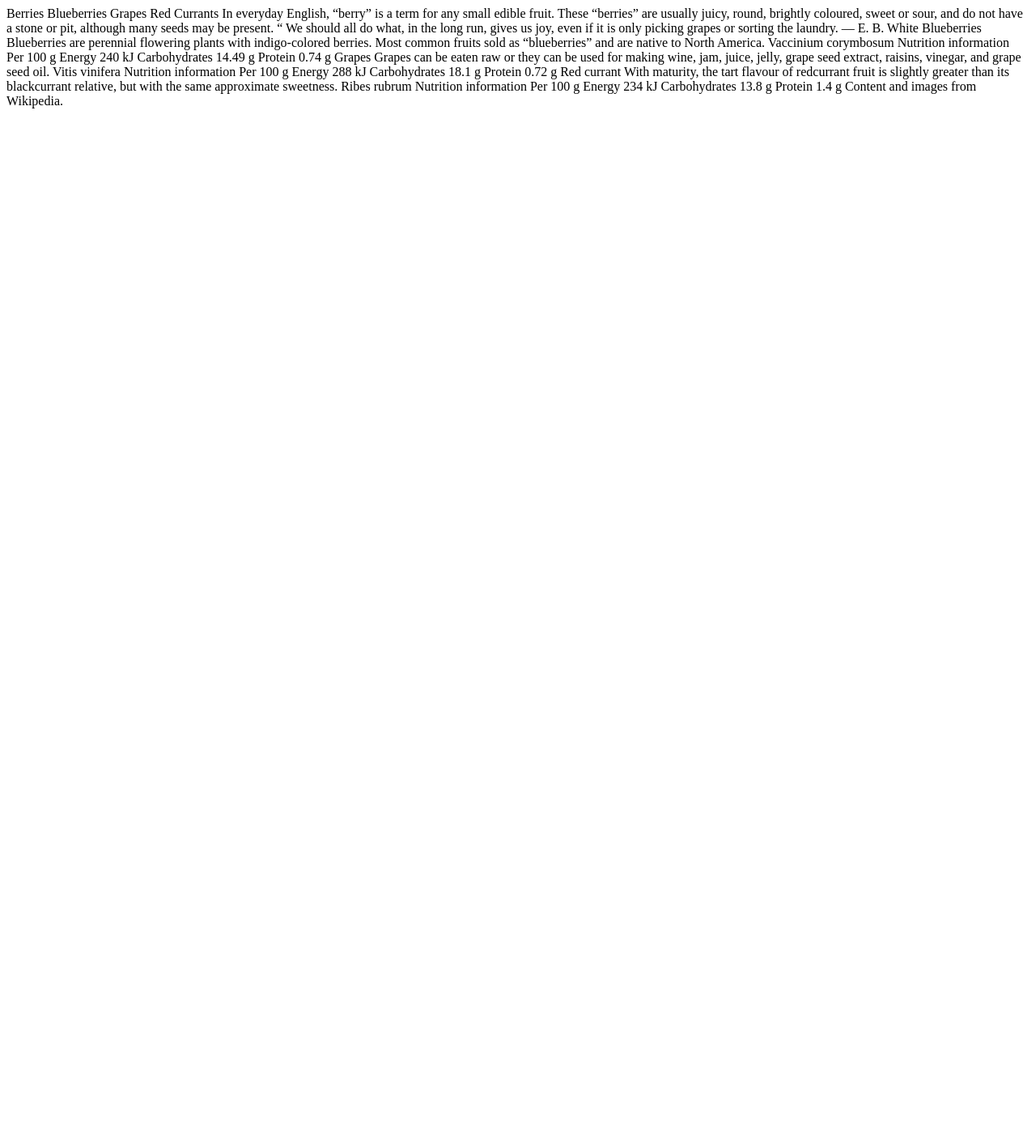
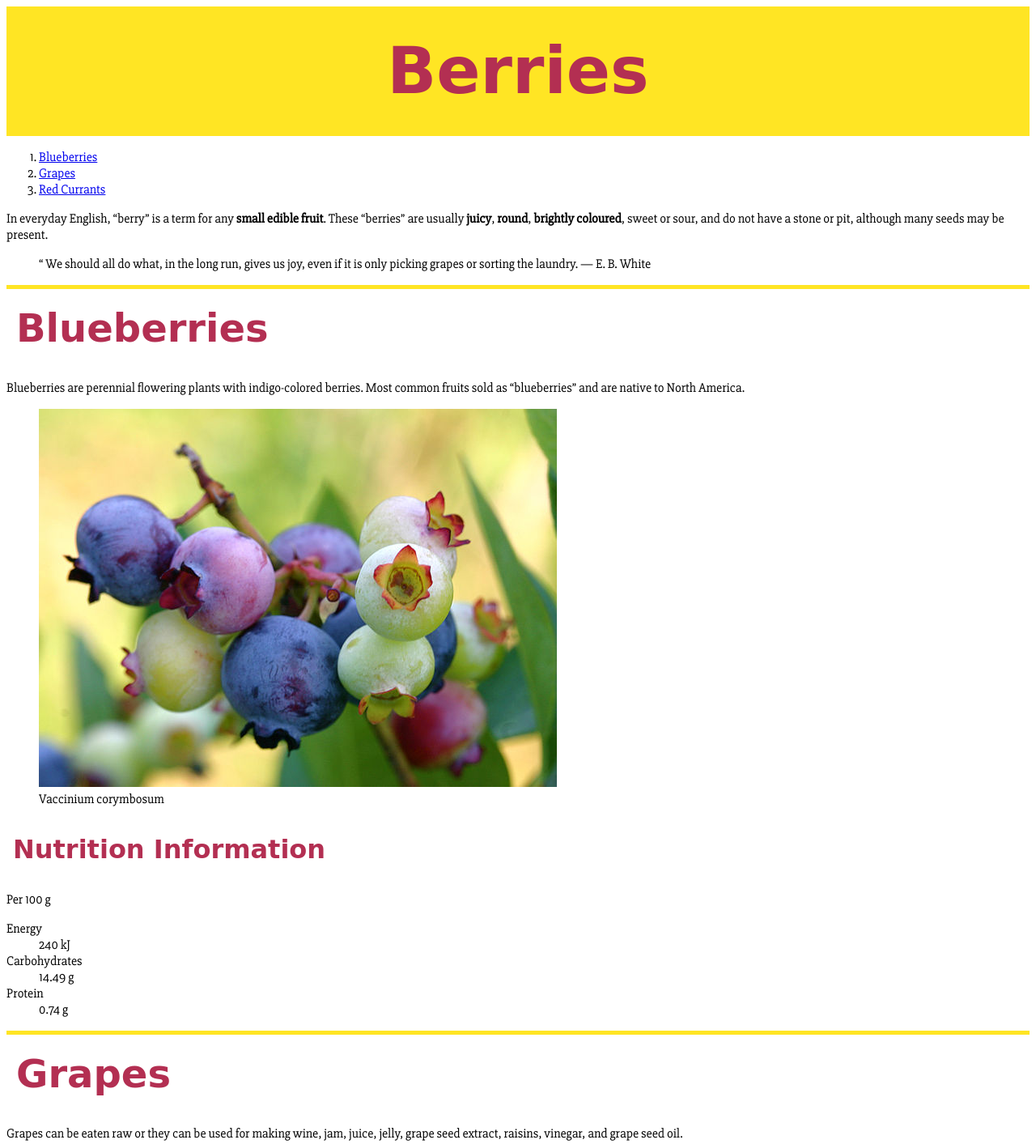
Before and after one commit to Mjams/dsn1674-project-1, a plain HTML site: page index.html in a window 1280 px wide. Shown: the top 1413 px of the page at 81% size. Before the commit the page ends 800 px from the top, so only its background shows below. Drawn offline with Linux system fonts and the light colour scheme; a web font is replaced by a local one.

Commit message:
added to html, started css

```diff
--- /dev/null
+++ b/css/main.css
@@ -0,0 +1,46 @@
+/*fonts,
+font-family: 'Slabo 27px', serif;
+font-family: 'Chango', cursive;*/
+
+/*colours:
+#b32f52 <pink>
+#ffe524 <yellow>
+#b2a215 <puke color>
+#fffce0 <image block>
+*/
+
+body {
+  font-family: 'Slabo 27px', serif;
+}
+
+h1 {
+  font-family: 'Chango', cursive;
+  font-size: 5rem;
+  line-height: 1.5;
+  color: #b32f52;
+  background-color: #ffe524;
+  padding: 0.25em;
+  text-align: center;
+  margin: 0;
+}
+
+h2 {
+  font-family: 'Chango', cursive;
+  font-size: 3rem;
+  line-height: 1.5;
+  color: #b32f52;
+  padding: 0.25em;
+  text-align: left;
+  margin: 0;
+  border-top: 5px solid #ffe524;
+}
+
+h3 {
+  font-family: 'Chango', cursive;
+  font-size: 2rem;
+  line-height: 1.75;
+  color: #b32f52;
+  padding: 0.25em;
+  text-align: left;
+  margin: 0;
+}
--- a/index.html
+++ b/index.html
@@ -4,60 +4,92 @@
 <head>
   <meta charset="utf-8">
   <title>Berries</title>
+  <link href="css/main.css" rel="stylesheet">
+  <link href='http://fonts.googleapis.com/css?family=Slabo+27px|Chango' rel='stylesheet' type='text/css'>
 </head>
 
 <body>
 
-  Berries
+  <h1>Berries</h1>
+<ol>
+  <li><a href="#">Blueberries</a></li>
+  <li><a href="#">Grapes</a></li>
+  <li><a href="#">Red Currants</a></li>
+</ol>
 
-  Blueberries
-  Grapes
-  Red Currants
+  <p>In everyday English, “berry” is a term for any <b>small edible fruit</b>. These “berries” are usually <b>juicy</b>, <b>round</b>, <b>brightly coloured</b>, sweet or sour, and do not have a stone or pit, although many seeds may be present.</p>
 
-  In everyday English, “berry” is a term for any small edible fruit. These “berries” are usually juicy, round, brightly coloured, sweet or sour, and do not have a stone or pit, although many seeds may be present.
+  <blockquote>“
+  We should all do what, in the long run, gives us joy, even if it is only picking grapes or sorting the laundry.
+  — E. B. White</blockquote>
 
-  “
-  We should all do what, in the long run, gives us joy, even if it is only picking grapes or sorting the laundry.
-  — E. B. White
+  <h2>Blueberries</h2>
 
-  Blueberries
+  <p>Blueberries are perennial flowering plants with indigo-colored berries. Most common fruits sold as “blueberries” and are native to North America.</p>
 
-  Blueberries are perennial flowering plants with indigo-colored berries. Most common fruits sold as “blueberries” and are native to North America.
+<figure>
 
-  Vaccinium corymbosum
+  <img src="images/blueberries.jpg" alt="Image of blueberries.">
+  <figcaption>Vaccinium corymbosum</figcaption>
 
-  Nutrition information
+</figure>
 
-  Per 100 g
-  Energy 240 kJ
-  Carbohydrates 14.49 g
-  Protein 0.74 g
+  <h3>Nutrition Information</h3>
 
-  Grapes
+  <p class="per">Per 100 g</p>
 
-  Grapes can be eaten raw or they can be used for making wine, jam, juice, jelly, grape seed extract, raisins, vinegar, and grape seed oil.
+  <dl>
+  <dt>Energy</dt>
+    <dd>240 kJ</dd>
+  <dt>Carbohydrates</dt>
+    <dd>14.49 g</dd>
+  <dt>Protein </dt>
+    <dd>0.74 g</dd>
+  <dl>
 
-  Vitis vinifera
+  <h2>Grapes</h2>
 
-  Nutrition information
+  <p>Grapes can be eaten raw or they can be used for making wine, jam, juice, jelly, grape seed extract, raisins, vinegar, and grape seed oil.</p>
 
-  Per 100 g
-  Energy 288 kJ
-  Carbohydrates 18.1 g
-  Protein 0.72 g
+<figure>
+  <img src="images/grapes.jpg" alt="Image of grapes.">
+  <figcaption>Vitis vinifera</figcaption>
+</figure>
 
-  Red currant
+  <h3>Nutrition Information</h3>
 
-  With maturity, the tart flavour of redcurrant fruit is slightly greater than its blackcurrant relative, but with the same approximate sweetness.
+  <p class="per">Per 100 g</p>
 
-  Ribes rubrum
+  <dl>
+  <dt>Energy</dt>
+    <dd>288 kJ</dd>
+  <dt>Carbohydrates</dt>
+    <dd>18.1 g</dt>
+  <dt>Protein</dt>
+    <dd>0.72 g</dd>
+</dl>
 
-  Nutrition information
+  <h2>Red currant</h2>
 
-  Per 100 g
-  Energy 234 kJ
-  Carbohydrates 13.8 g
-  Protein 1.4 g
+  <p>With maturity, the tart flavour of redcurrant fruit is slightly greater than its blackcurrant relative, but with the same approximate sweetness.</p>
 
-  Content and images from Wikipedia.
+<figure>
+  <img src="images/red-currants.jpg" alt="Image of red currants.">
+  <figcaption>Ribes rubrum</figcaption>
+</figure>
+
+  <h3>Nutrition Information<h3>
+
+  <p class="per">Per 100 g</p>
+
+  <dl>
+    <dt>Energy</dt>
+      <dd>234 kJ</dd>
+    <dt>Carbohydrates</dt>
+      <dd>13.8 g</dd>
+    <dt>Protein</dt>
+      <dd>1.4 g</dd>
+  </dl>
+
+  <p class="links">Content and images from <a href"#">Wikipedia<a>.<p>
 </body>
```
Also changed, not shown: images/blueberries.jpg (added), images/grapes.jpg (added), images/red-currants.jpg (added).
